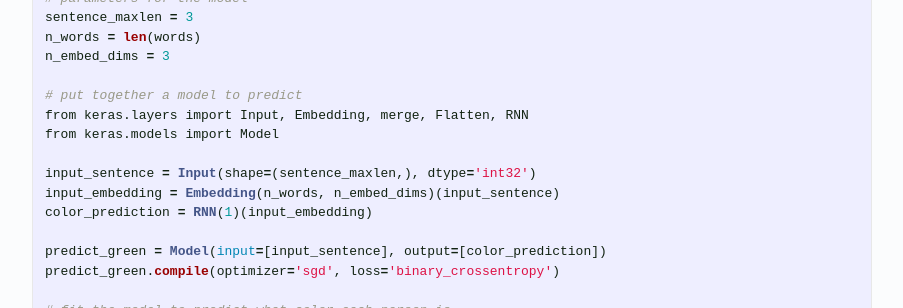
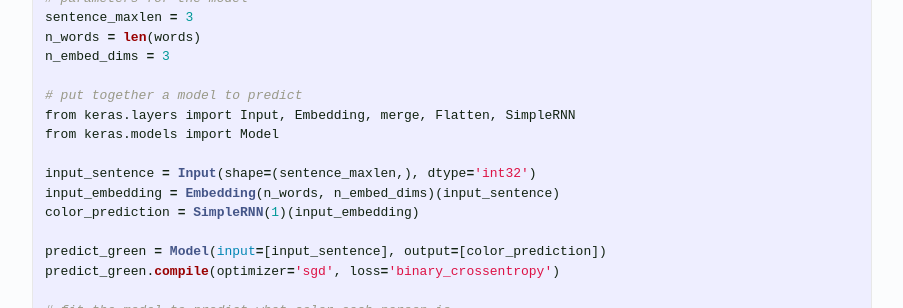
Before and after one commit to codekansas/codekansas.github.io, a Jekyll site: the page built from _posts/2016-04-27-keras-language-modeling.markdown, in a window 1280 px wide and 900 px high, scrolled down 3212 px. Shown: the part 152-460 px from the top of the window, without its empty margins (188-1091 px from the left). Built offline with Jekyll 4.4.1, drawn with Linux system fonts in a browser that asks for light colours; formulas are drawn with MathJax 3.

Commit message:
Update 2016-04-27-keras-language-modeling.markdown

```diff
--- a/_posts/2016-04-27-keras-language-modeling.markdown
+++ b/_posts/2016-04-27-keras-language-modeling.markdown
@@ -104,12 +104,12 @@
 n_embed_dims = 3
 
 # put together a model to predict
-from keras.layers import Input, Embedding, merge, Flatten, RNN
+from keras.layers import Input, Embedding, merge, Flatten, SimpleRNN
 from keras.models import Model
 
 input_sentence = Input(shape=(sentence_maxlen,), dtype='int32')
 input_embedding = Embedding(n_words, n_embed_dims)(input_sentence)
-color_prediction = RNN(1)(input_embedding)
+color_prediction = SimpleRNN(1)(input_embedding)
 
 predict_green = Model(input=[input_sentence], output=[color_prediction])
 predict_green.compile(optimizer='sgd', loss='binary_crossentropy')
```
